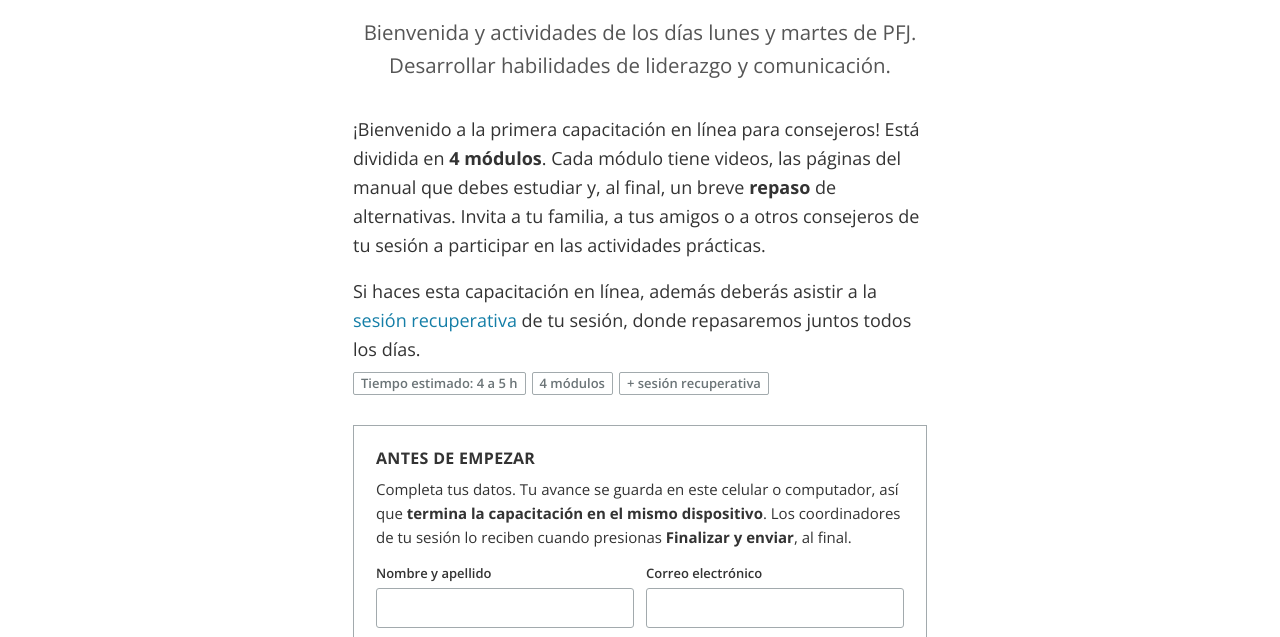
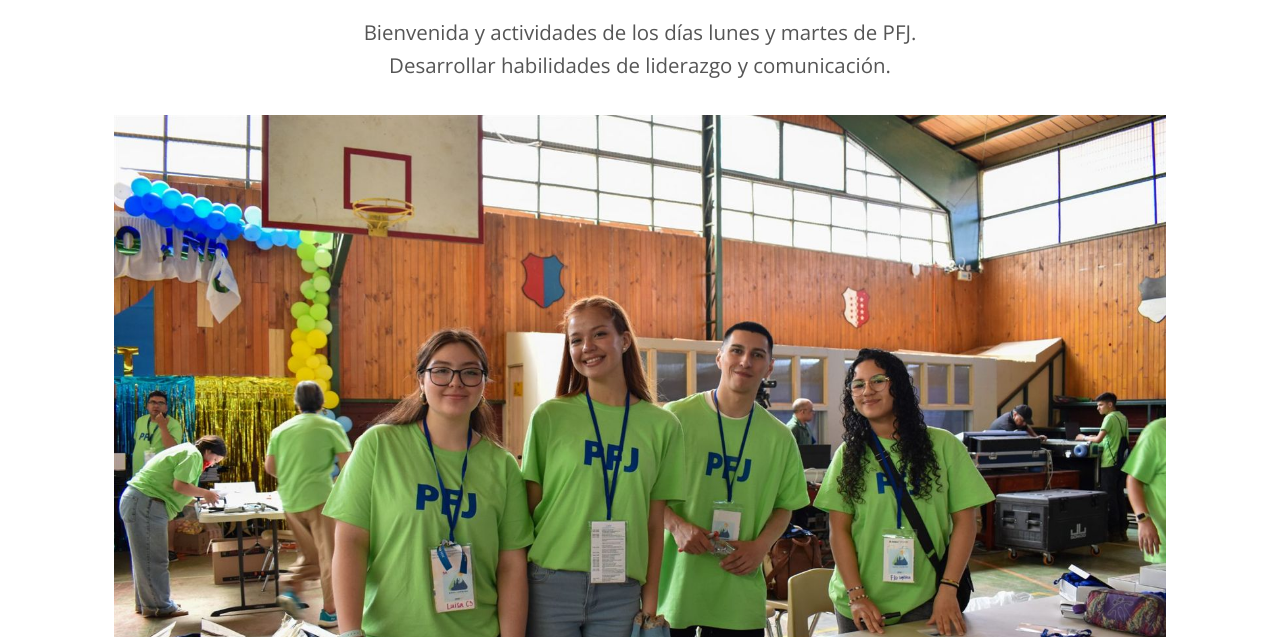
Before and after one commit to PFJ-Sudamerica-Sur/pfj-sudamerica-sur.github.io, a plain HTML site: page capacitacion-online/capacitacion-1.html in a window 1280 px wide. Shown: the part 144-781 px from the top of the page. Drawn offline with nearby package versions, Linux system fonts and the light colour scheme; no server answers.

Commit message:
Fotos bajo el título en la primera y segunda capacitación
Co-Authored-By: Claude Opus 5.5 <noreply@anthropic.com>

```diff
--- a/capacitacion-online/capacitacion-1.html
+++ b/capacitacion-online/capacitacion-1.html
@@ -25,6 +25,10 @@
     <h1>Primera capacitación para consejeros</h1>
     <p class="cita">Bienvenida y actividades de los días lunes y martes de PFJ.<br>Desarrollar habilidades de liderazgo y comunicación.</p>
   </div>
+
+  <figure class="foto-portada">
+    <img src="img/foto-capacitacion-1.jpg" alt="Consejeros de PFJ con polera verde sonriendo junto a una mesa con colaciones" width="1600" height="1066">
+  </figure>
 
   <div class="columna">
     <p>¡Bienvenido a la primera capacitación en línea para consejeros! Está dividida en <b>4 módulos</b>. Cada módulo tiene videos, las páginas del manual que debes estudiar y, al final, un breve <b>repaso</b> de alternativas. Invita a tu familia, a tus amigos o a otros consejeros de tu sesión a participar en las actividades prácticas.</p>
--- a/capacitacion-online/estilos.css
+++ b/capacitacion-online/estilos.css
@@ -87,6 +87,8 @@ strong, b { font-weight: 700; }
 .compartir { display: flex; justify-content: center; gap: 22px; margin: 22px 0 30px; }
 .compartir span { width: 22px; height: 22px; border-radius: 3px; background: var(--enlace); opacity: .9; }
 
+.foto-portada { max-width: 1100px; margin: 0 auto 40px; padding: 0 24px; }
+.foto-portada img { display: block; width: 100%; height: auto; }
 .ancho { max-width: 1640px; margin: 0 auto; padding: 0 24px; }
 .columna { max-width: var(--col); margin: 0 auto; padding: 0 16px; }
 
```
Also changed, not shown: capacitacion-online/capacitacion-2.html (+4 -0 lines), capacitacion-online/img/foto-capacitacion-1.jpg (added), capacitacion-online/img/foto-capacitacion-2.jpg (added).
